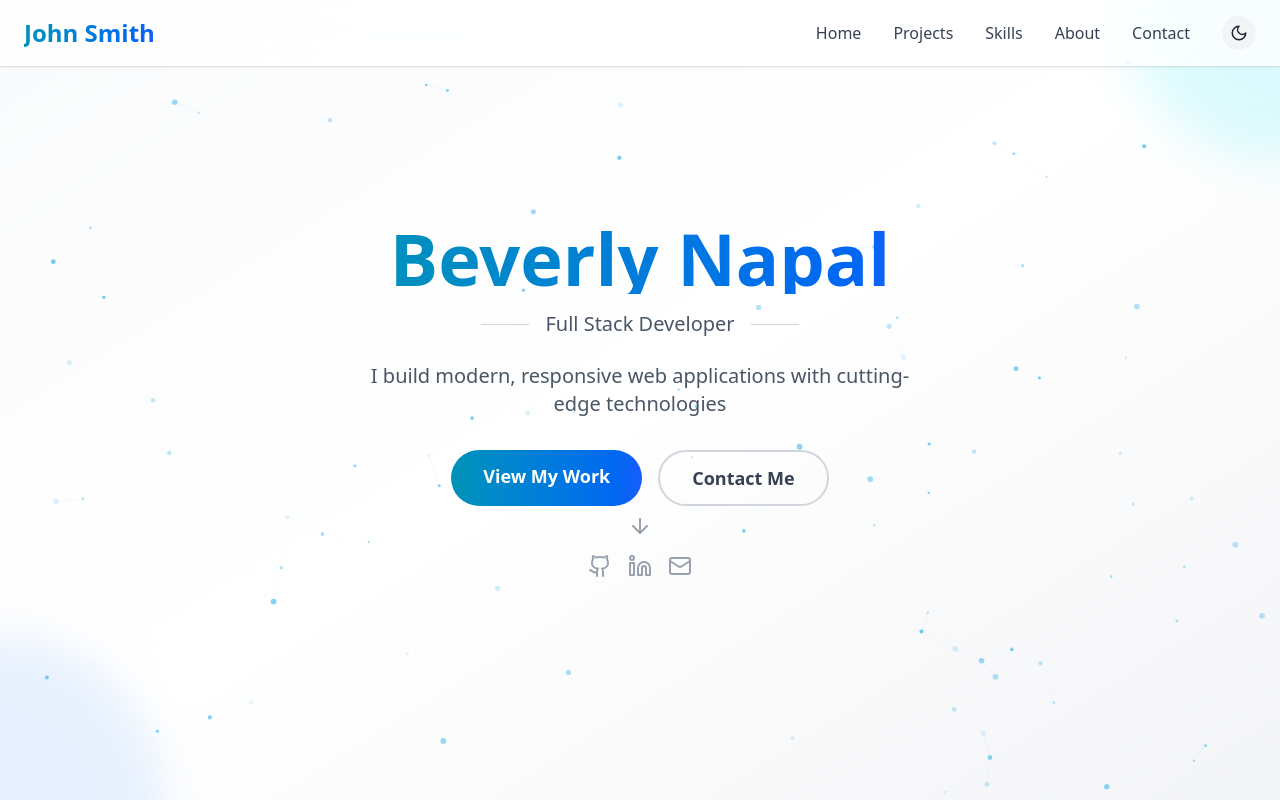
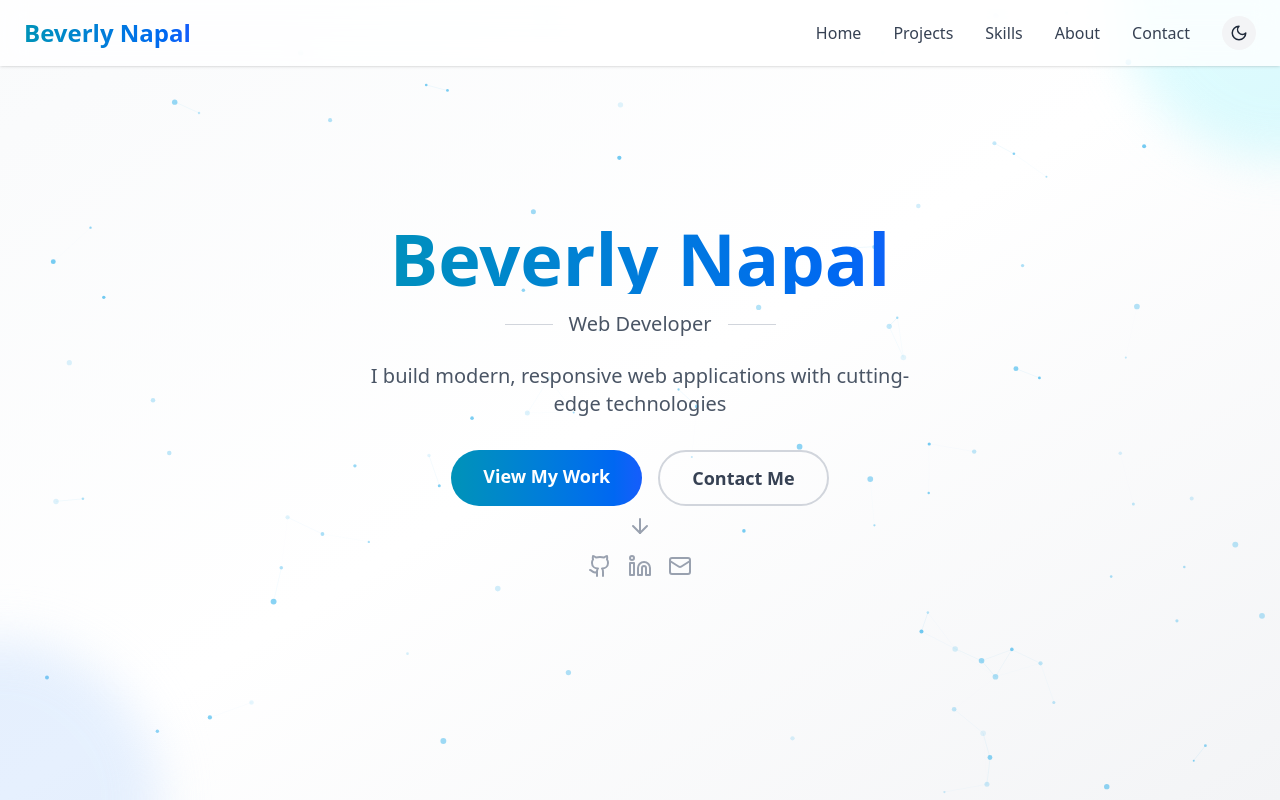
Before and after one commit to bev-ly/BEV-Portfolio, a Next.js app: page / in a window 1280 px wide. Shown: the top 800 px of the page. Built offline with nearby package versions, Linux system fonts and the light colour scheme.

Commit message:
newly-edit

```diff
--- a/components/Header.tsx
+++ b/components/Header.tsx
@@ -57,7 +57,7 @@ const Header = () => {
           transition={{ duration: 0.5 }}
           className="text-2xl font-bold bg-gradient-to-r from-cyan-600 to-blue-600 bg-clip-text text-transparent"
         >
-          John Smith
+          Beverly Napal
         </motion.h1>
         <div className="hidden md:flex items-center space-x-8">
           <nav className="flex space-x-8">
--- a/components/Hero.tsx
+++ b/components/Hero.tsx
@@ -55,7 +55,7 @@ const Hero = () => {
         >
           <div className="h-[1px] w-12 bg-gray-300 dark:bg-gray-700"></div>
           <p className="text-xl text-gray-600 dark:text-gray-300 px-4">
-            Full Stack Developer
+            Web Developer
           </p>
           <div className="h-[1px] w-12 bg-gray-300 dark:bg-gray-700"></div>
         </motion.div>
```
